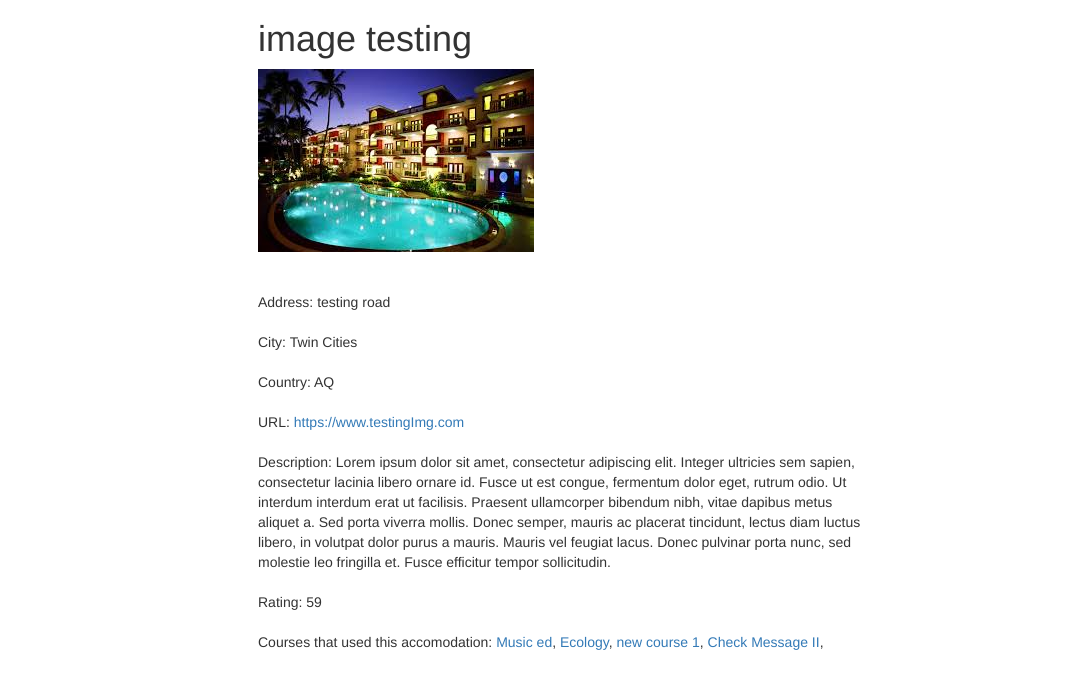
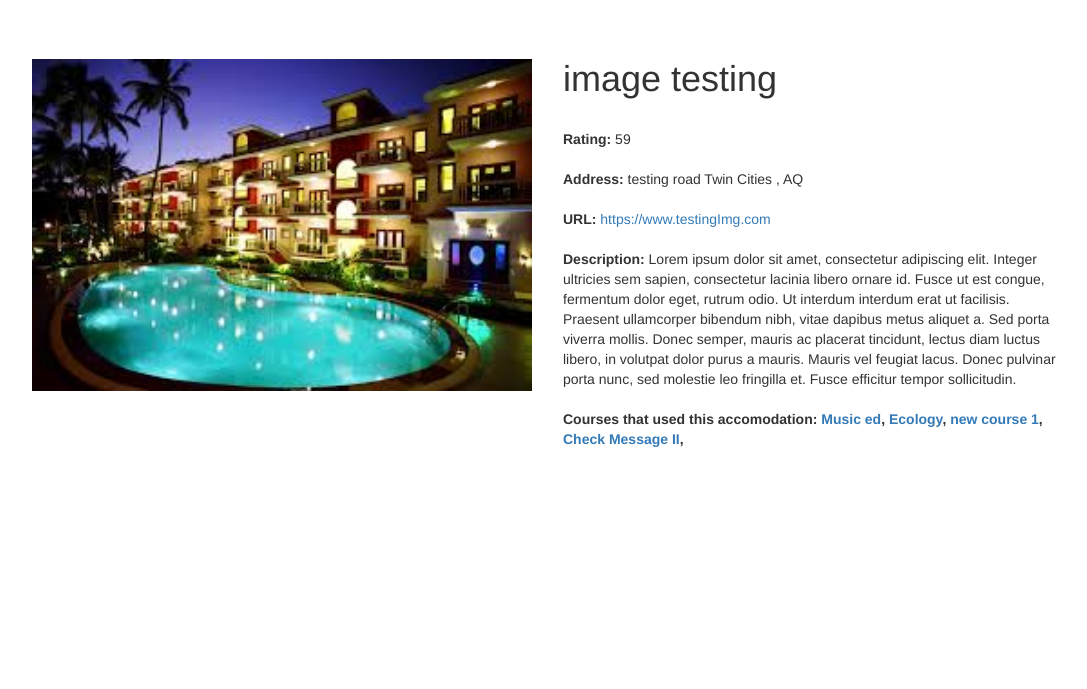
Before and after one commit to dichha/NorseTrip, a Django app: page /hotel_details/29/ in a window 1280 px wide. Shown: the part 51-740 px from the top of the page, without its empty margins (77-1164 px from the left). Run offline with Django 3.2, Linux system fonts and the light colour scheme; data comes from the database, SQL or seed files in the repository; some libraries are stand-ins or nearby versions.

Commit message:
changes some of the front end in hotel detail to give a better look

```diff
--- a/norsetrip/tripadvise/templates/tripadvise/hotel_details.html
+++ b/norsetrip/tripadvise/templates/tripadvise/hotel_details.html
@@ -2,29 +2,25 @@
 
 {% block content %}
 
-<div class = 'col-sm-6 col-sm-offset-3'>
-{% if messages %}
-<br><br><br><br>
-<ul class="messages">
-	{% for message in messages %}
-	<li{% if message.tags %} class="{{ message.tags }}"{% endif %}>{{message}} </li>
-	{% endfor %}
-</ul>
-{% endif %}
+<br><br>
+<div class="row">
+  <div class="col-md-1"></div>
+  <div class="col-md-3">
 
-<h1>{{lodge_info.lodge_name}} </h1>
-		{% if lodge_info.lodge_image.url %}
-		<img src="{{lodge_info.lodge_image.url }}" class="img-responsive" ><br><br>
+
+
+<br>{% if lodge_info.lodge_image.url %}
+		<img src="{{lodge_info.lodge_image.url }}" style=position:fixed top="150" left="950" class="img-responsive" width="500" height="400" border="0">
 		{% endif %}
+</div>
+<div class="col-md-5 col-md-offset-6"  style=position:fixed> <h1>{{lodge_info.lodge_name}}</h1><br>
+<b>Rating:</b> {{lodge_info.average_rating}} <br><br>
+<b>Address: </b>{{lodge_info.lodge_address}} {{lodge_info.city}} , {{lodge_info.country}}<br><br>
+<b>URL:</b> <a href = "{{ lodge_info.lodge_url }}">{{ lodge_info.lodge_url }} </a> <br><br>
+<b>Description:</b> {{lodge_info.lodge_descrip}} <br><br>
 
-Address: {{lodge_info.lodge_address}} <br><br>
-City: {{lodge_info.city}} <br><br>
-Country: {{lodge_info.country}}<br><br>
-URL: <a href = "{{ lodge_info.lodge_url }}">{{ lodge_info.lodge_url }} </a> <br><br>
-Description: {{lodge_info.lodge_descrip}} <br><br>
-Rating: {{lodge_info.average_rating}} <br><br>
 
-Courses that used this accomodation:
+<b>Courses that used this accomodation:
 {% for cla in cl_assign %}
 	{% if lodge_info.lodge_name == cla.lodge_name|stringformat:"s" %}
 		{% for course in courses %}
@@ -37,6 +33,8 @@ Courses that used this accomodation:
 	{% endif %}
 {% endfor %}
 <br><br>
-</div>
+</div></div>
+
+
 
 {% endblock %}
```
